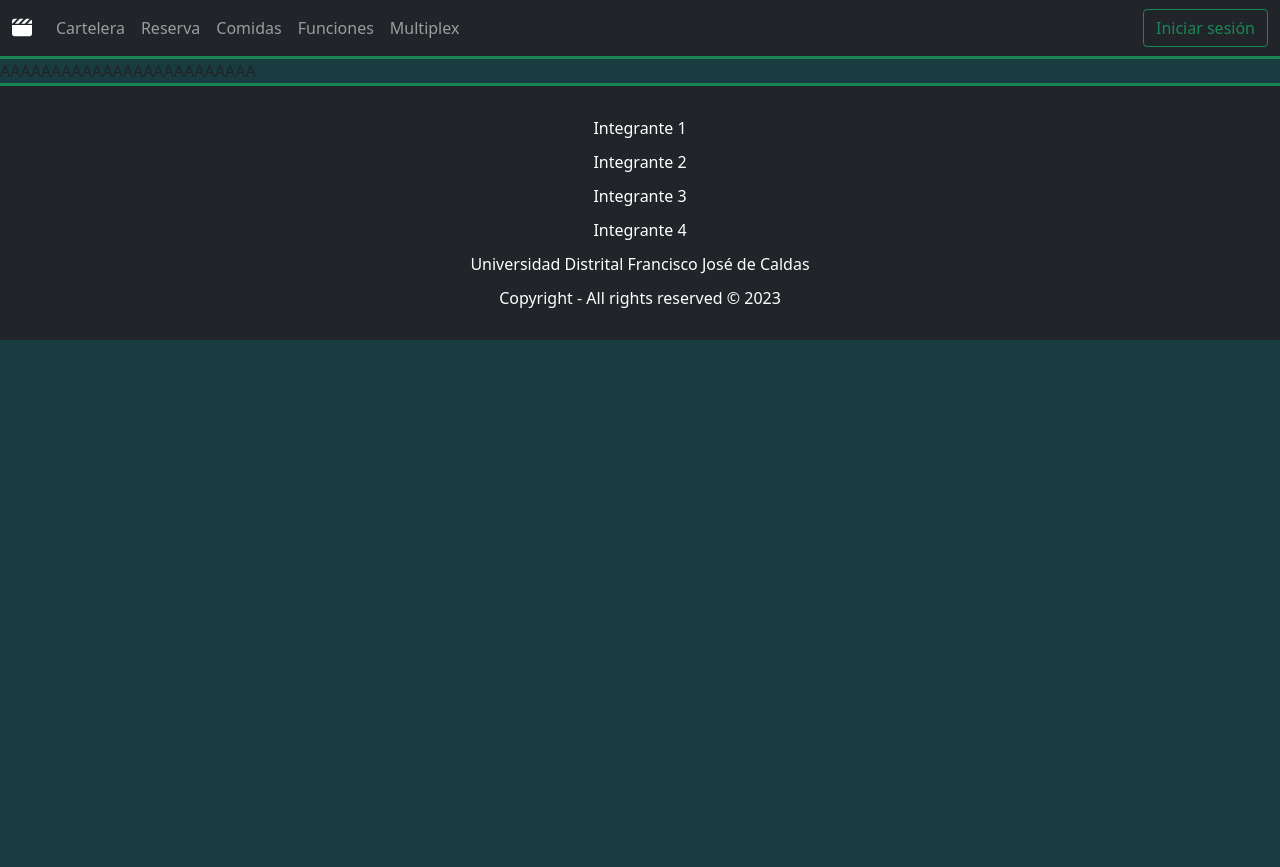
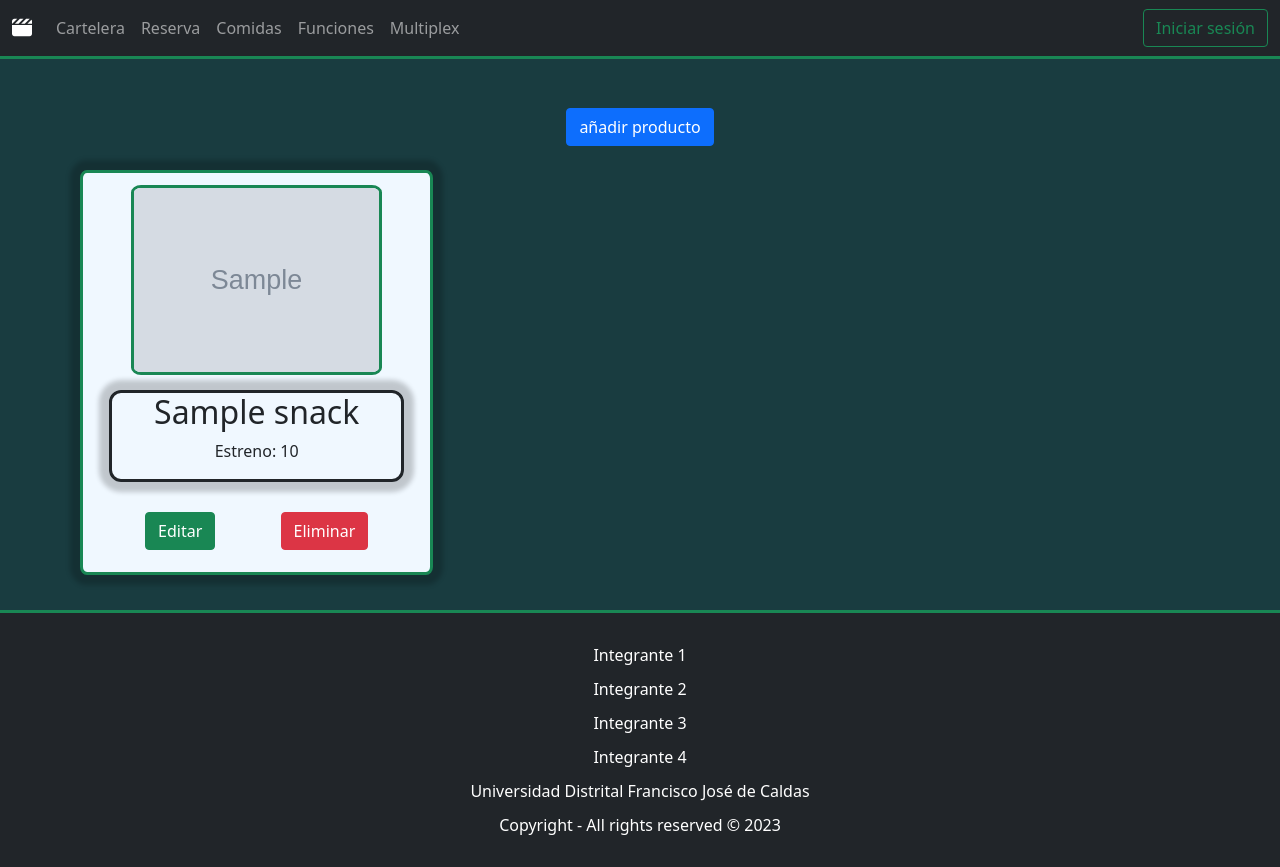
Before and after one commit to andresFLZ/Multiplex, a Django app: page /comidas/ in a window 1280 px wide. Before the commit the page ends 340 px from the top, so only its background shows below. Run offline with Django 4.2, Linux system fonts and the light colour scheme; tables that the repository leaves empty hold one stand-in row (values such as "Sample post"); grey boxes marked "Sample" are stand-in pictures; some libraries are stand-ins or nearby versions.

Commit message:
Se resolvieron unos problemas que habian con los snacks

```diff
--- a/comidas/templates/comidas/comida.html
+++ /dev/null
@@ -1,6 +0,0 @@
-{% extends "multiplex_app/base.html" %}
-{% load static %}
-
-{% block content %}
-AAAAAAAAAAAAAAAAAAAAAAAAA
-{% endblock %}
--- /dev/null
+++ b/comidas/templates/comidas/comidas_list.html
@@ -0,0 +1,35 @@
+{% extends "multiplex_app/base.html" %}
+{% load static %}
+
+{% block content %}
+<div class="container" id="cartelera">
+    <div class="row">
+        <div class="col-12 text-center my-4">
+            <button type="button" class="btn btn-primary" onclick="window.location.href = '{% url 'comidas:Create' %}'">añadir producto</button>
+        </div>
+    </div>
+    <div class="row peliculas">
+
+        {% if comidas_list %}
+        {% for comida in comidas_list %}
+        <div class="col-xs-12 col-lg-4 pelicula">
+            <div class="imagen">
+                <img src={{ comida.imagen }} alt="Pelicula en cartelera">
+            </div>
+            <div class="info-pelicula">
+                <h2>{{ comida.nombre }}</h2>
+                <p>Estreno: {{ comida.valor }}</p>
+            </div>
+            <div class="botones-crud">
+                <button type="button" class="btn btn-success" onclick="window.location.href = '{% url 'comidas:Update' comida.id %}'">Editar</button>
+                <button type="button" class="btn btn-danger" onclick="window.location.href = '{% url 'comidas:Delete' comida.id %}'">Eliminar</button>
+            </div>
+        </div>
+        {% endfor %}
+        {% else %}
+        <p>No hay registro de snacks</p>
+        {% endif %}
+
+    </div>
+</div>
+{% endblock %}
--- a/comidas/urls.py
+++ b/comidas/urls.py
@@ -1,7 +1,10 @@
 from django.urls import path
-from comidas.views import Comida
+from comidas.views import *
 
-app_name = 'comida'
+app_name = 'comidas'
 urlpatterns = [
-    path('', Comida.as_view(), name='comida'),
+    path('', ComidasList.as_view(), name='Comidas'),
+    path('nuevo/', ComidasCreate.as_view(), name='Create'),
+    path('editar/<int:pk>/', ComidasUpdate.as_view(), name='Update'),
+    path('eliminar/<int:pk>/', ComidasDelete.as_view(), name='Delete'),
 ]
--- a/comidas/views.py
+++ b/comidas/views.py
@@ -1,6 +1,26 @@
-from django.views.generic import ListView
+from django.urls import reverse_lazy
+from django.views.generic import ListView, CreateView, UpdateView, DeleteView
+from .forms import ComidasForm
 from .models import Snack
 
-class Comida(ListView):
+class ComidasList(ListView):
     model = Snack
-    template_name = 'comidas/comida.html'
+    template_name = 'comidas/comidas_list.html'
+    context_object_name = 'comidas_list'
+
+class ComidasUpdate(UpdateView):
+    model = Snack
+    template_name = 'comidas/comidas_form.html'
+    form_class = ComidasForm
+    success_url = reverse_lazy('comidas:Comidas')
+
+class ComidasCreate(CreateView):
+    model = Snack
+    template_name = 'comidas/comidas_form.html'
+    form_class = ComidasForm
+    success_url = reverse_lazy('comidas:Comidas')
+
+class ComidasDelete(DeleteView):
+    model = Snack
+    template_name = 'comidas/comidas_confirm_delete.html'
+    success_url = reverse_lazy('comidas:Comidas')
--- a/multiplex_app/templates/multiplex_app/base.html
+++ b/multiplex_app/templates/multiplex_app/base.html
@@ -32,7 +32,7 @@
                         <a class="nav-link" href="{% url 'multiplex_app:Multiplex' %}">Reserva</a>
                     </li>
                     <li class="nav-item">
-                        <a class="nav-link" href="{% url 'comida:comida' %}">Comidas</a>
+                        <a class="nav-link" href="{% url 'comidas:Comidas' %}">Comidas</a>
                     </li>
                     <li class="nav-item">
                         <a class="nav-link" href="{% url 'funcion:Funciones' %}">Funciones</a>
```
Also changed, not shown: comidas/forms.py (added, +8 -0 lines), comidas/templates/comidas/comidas_confirm_delete.html (added, +12 -0 lines), comidas/templates/comidas/comidas_form.html (added, +15 -0 lines).
